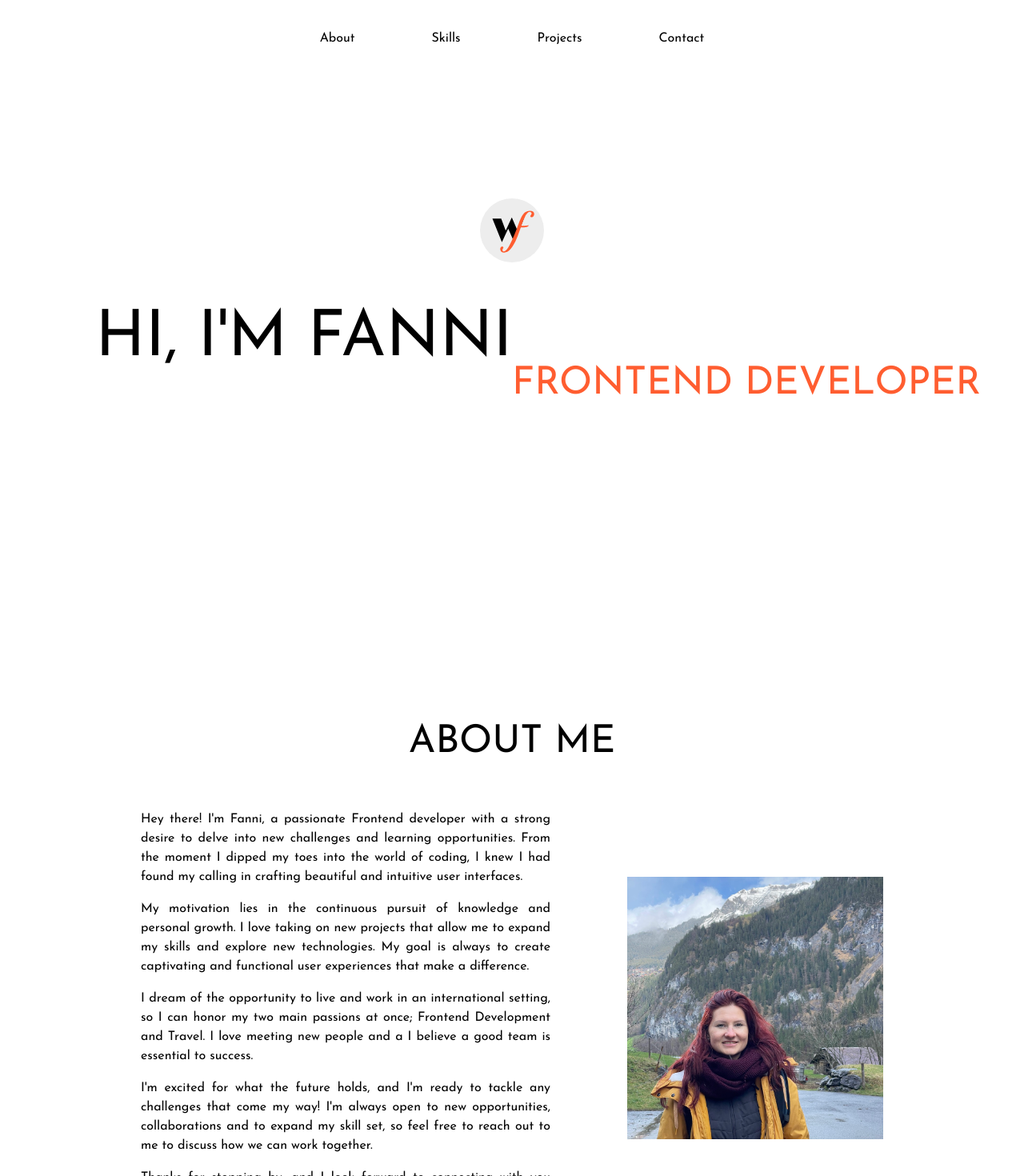
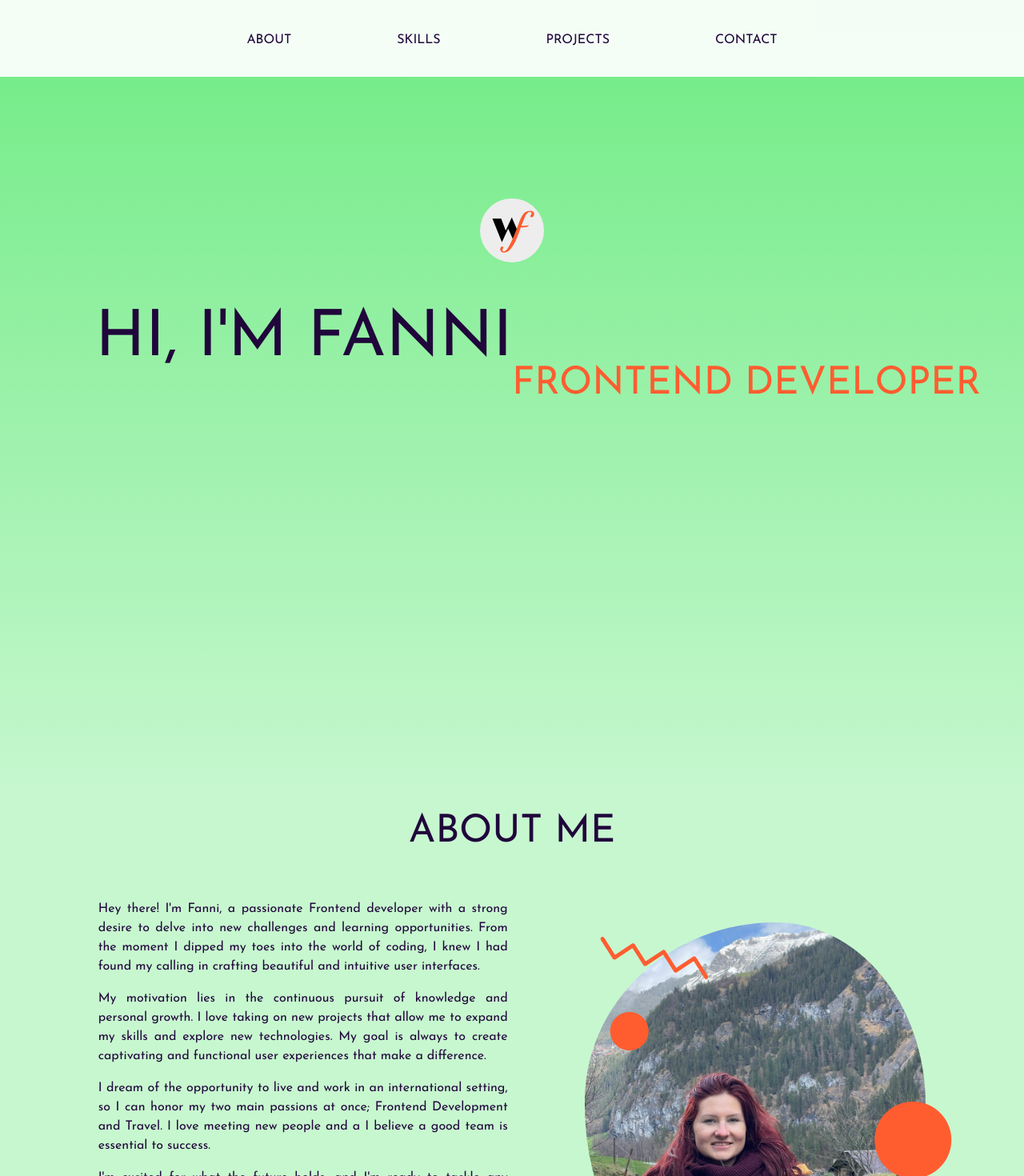
Before and after one commit to wfanni/portfolio, a React (Vite) app: page / in a window 1280 px wide. Shown: the top 1470 px of the page at 80% size. Built offline with nearby package versions, Linux system fonts and the light colour scheme.

Commit message:
bunch of updates
- toolbar styles and behavior (scroll)
- about section decoration, styling
- small changes in project section - link and positioning
- app: body colors, scroll to top feature, favicon update
- added scss

```diff
--- a/index.html
+++ b/index.html
@@ -2,7 +2,7 @@
 <html lang="en">
   <head>
     <meta charset="UTF-8" />
-    <link rel="icon" type="image/svg+xml" href="/vite.svg" />
+    <link rel="icon" type="image/svg+xml" href="/src/assets/myLogo24.svg" />
     <link rel="stylesheet" href="https://cdnjs.cloudflare.com/ajax/libs/font-awesome/6.5.2/css/all.min.css" integrity="sha512-SnH5WK+bZxgPHs44uWIX+LLJAJ9/2PkPKZ5QiAj6Ta86w+fsb2TkcmfRyVX3pBnMFcV7oQPJkl9QevSCWr3W6A==" crossorigin="anonymous" referrerpolicy="no-referrer" />
     <link rel="preconnect" href="https://fonts.googleapis.com">
     <link rel="preconnect" href="https://fonts.gstatic.com" crossorigin>
--- a/src/App.jsx
+++ b/src/App.jsx
@@ -5,16 +5,41 @@ import About from './components/About';
 import Skills from './components/Skills';
 import Projects from './components/Projects';
 import Contact from './components/Contact';
+import { useEffect, useState, useRef } from 'react';
 
 export default function App() {
+  const [scrollY, setScrollY] = useState(window.scrollY);
+  const introRef = useRef();
+  const aboutRef = useRef();
+  const skillsRef = useRef();
+  const projectsRef = useRef();
+  const contactRef = useRef();
+
+  function onScroll() {
+    setScrollY(window.scrollY);
+    console.log(scrollY);
+  }
+
+  useEffect(() => {
+    window.addEventListener("scroll", onScroll);
+    return () => {
+      window.removeEventListener("scroll", onScroll);
+    };
+  }, [])
+
+  function backToTop() {
+    window.scrollTo({top: 0, left: 0, behavior: 'smooth'});
+  }
+
   return (
     <>
-      <Toolbar />
-      <Intro />
-      <About />
-      <Skills />
-      <Projects />
-      <Contact />
+      <Toolbar scrollPosition={scrollY} sections={{about: aboutRef, skills: skillsRef, projects: projectsRef, contact: contactRef}} />
+      <Intro ref={introRef} />
+      <About ref={aboutRef} />
+      <Skills ref={skillsRef} />
+      <Projects ref={projectsRef} />
+      <Contact ref={contactRef} />
+      <button className={`backToTop fixed right-12 bottom-12 px-8 py-6 transition-all transition-200 rounded-full bg-white/50 text-orange ${scrollY >= 1000 ? 'opacity-100' : 'opacity-0'}`} type='button' onClick={backToTop} ><i className="text-5xl fa-solid fa-arrow-up"></i></button>
 
     </>
   )
--- a/src/components/About.jsx
+++ b/src/components/About.jsx
@@ -1,8 +1,11 @@
 import me from '../assets/me2.jpg';
+import line1 from '../assets/line1.svg';
+import { forwardRef } from 'react';
 
-export default function About() {
+const About = forwardRef(function About({}, ref) {
+    console.log(ref.current)
     return (
-        <section className="h-screen py-24 flex flex-col justify-center items-center gap-12">
+        <section ref={ref} className="h-screen py-24 pt-80 flex flex-col justify-center items-center gap-12">
             <h2 className="text-[3rem] uppercase">About Me</h2>
             <div className="flex justify-center items-center gap-24">
                 <div className="w-2/5 text-justify flex flex-col gap-4">
@@ -12,8 +15,17 @@ export default function About() {
                     <p>I'm excited for what the future holds, and I'm ready to tackle any challenges that come my way! I'm always open to new opportunities, collaborations and to expand my skill set, so feel free to reach out to me to discuss how we can work together.</p>
                     <p>Thanks for stopping by, and I look forward to connecting with you soon!</p>
                 </div>
-                <img className="w-1/4" src={me} alt="image-of-me"/>
+                <div className="relative w-1/3">
+                    <img className="about w-full" src={me} alt="image-of-me"/>
+                    <img className="absolute top-8 left-4 w-1/3 rotate-12 " src={line1} alt="decoration" />
+                    <img className="absolute bottom-8 -right-12 w-2/5 -rotate-[60deg]" src={line1} alt="decoration" />
+                    <i className=" absolute top-28 left-8 text-5xl text-orange fa-solid fa-circle"></i>
+                    <i className=" absolute bottom-0 left-80 text-7xl text-orange fa-regular fa-circle"></i>
+                    <i className=" absolute top-56 -right-8 text-8xl text-orange fa-solid fa-circle"></i>
+                </div>
             </div>
         </section>
     )
-}
+})
+
+export default About
--- a/src/components/Contact.jsx
+++ b/src/components/Contact.jsx
@@ -1,6 +1,8 @@
-export default function Contact() {
+import { forwardRef } from "react"
+
+const Contact = forwardRef(function Contact({}, ref) {
     return (
-        <section className="h-screen w-full flex flex-col justify-center items-center gap-12">
+        <section ref={ref} className="contact h-screen w-full flex flex-col justify-center items-center gap-12">
             <h2 className="text-[3rem] -mt-16 uppercase">Contact me</h2>
             <ul className="flex flex-col gap-12">
                 <li>fanniwihl@gmail.com</li>
@@ -10,4 +12,6 @@ export default function Contact() {
             </ul>
         </section>
     )
-}
+})
+
+export default Contact
--- a/src/components/Skills.jsx
+++ b/src/components/Skills.jsx
@@ -1,6 +1,8 @@
-export default function Skills() {
+import { forwardRef } from "react";
+
+const Skills = forwardRef(function Skills({}, ref) {
     return (
-        <section className="h-screen flex flex-col justify-center items-center gap-12">
+        <section ref={ref} className="h-screen pt-12 flex flex-col justify-center items-center gap-12">
             <h2 className="text-[3rem] uppercase">Skills</h2>
             <div className="w-3/4 mx-auto flex flex-col items-center justify-center gap-12">
                 <div className="relative w-full h-12 bg-slate-200 text-white leading-[3rem] before:content-['HTML'] before:absolute before:h-12 before:w-[95%] before:pl-4 before:bg-orange"></div>
@@ -10,4 +12,6 @@ export default function Skills() {
             </div>
         </section>
     )
-}
+})
+
+export default Skills
--- a/src/components/Toolbar.jsx
+++ b/src/components/Toolbar.jsx
@@ -1,10 +1,25 @@
-export default function Toolbar() {
+import { useEffect } from "react";
+
+export default function Toolbar({ scrollPosition, sections }) {
+    console.log(sections);
+    let scrollStyles = "";
+    console.log(window.scrollY);
+    if (scrollY === 0) {
+        scrollStyles = "bg-transparent";
+    } else {
+        scrollStyles = "bg-[#ffffff4d]";
+    }
+
+    function scrollToSection(section) {
+        section.current.scrollIntoView({behavior: 'smooth'});
+        console.log(section.current);
+    }
     return (
-        <ul className="h-24 w-full z-10 fixed top-0 flex justify-center items-center gap-24 bg-[#ffffffcc]">
-            <li>About</li>
-            <li>Skills</li>
-            <li>Projects</li>
-            <li>Contact</li>
+        <ul className={`${scrollStyles} h-24 w-full z-10 fixed top-0 flex justify-center items-center gap-24 transition-all transition-200 bg-[#ffffff4d] hover:bg-[#ffffffeb]`}>
+            <li onClick={() => scrollToSection(sections.about)} className="cursor-pointer menu-item">About</li>
+            <li onClick={() => scrollToSection(sections.skills)} className="cursor-pointer menu-item">Skills</li>
+            <li onClick={() => scrollToSection(sections.projects)} className="cursor-pointer menu-item">Projects</li>
+            <li onClick={() => scrollToSection(sections.contact)} className="cursor-pointer menu-item">Contact</li>
         </ul>
     )
 }
--- a/src/index.css
+++ b/src/index.css
@@ -1,7 +1,66 @@
 @tailwind base;
 @tailwind components;
 @tailwind utilities;
+body {
+  position: relative;
+  font-family: "Josefin Sans", sans-serif;
+  color: #20063b;
+  background: linear-gradient(to bottom, #6eeb83, #c7f7cf 25%);
+}
 
-body {
-  font-family: 'Josefin Sans', sans-serif;
+.contact {
+  background: linear-gradient(to top, #6eeb83, #c7f7cf 60%);
 }
+
+.about {
+  border-radius: 56% 44% 71% 29%/51% 52% 48% 48%;
+}
+
+.menu-item {
+  display: inline-block;
+  position: relative;
+  display: block;
+  margin: 0 2px;
+  padding: 0.5rem 1rem 0.3rem;
+  text-transform: uppercase;
+  overflow: hidden;
+  transition: all 0.2s ease-in-out;
+}
+.menu-item:before {
+  transform: translateX(100%);
+  content: "";
+  position: absolute;
+  bottom: 0;
+  left: 0;
+  width: 99.5%;
+  height: 2px;
+  border-bottom: 2px solid transparent;
+  border-left: 2px solid transparent;
+}
+.menu-item:after {
+  transform: translateX(-100%);
+  content: "";
+  position: absolute;
+  top: 0;
+  left: 0;
+  width: 99.5%;
+  height: 2px;
+  border-top: 2px solid transparent;
+  border-right: 2px solid transparent;
+}
+.menu-item:hover {
+  color: #ff5d30;
+  text-decoration: none;
+}
+.menu-item:hover:before {
+  transition: 0.1s transform linear, 0.1s height linear 0.1s;
+  transform: translateX(0);
+  height: 100%;
+  border-color: #ff5d30;
+}
+.menu-item:hover:after {
+  transition: 0.1s transform linear 0.2s, 0.1s height linear 0.3s;
+  transform: translateX(0);
+  height: 100%;
+  border-color: #ff5d30;
+}/*# sourceMappingURL=index.css.map */
--- /dev/null
+++ b/src/index.scss
@@ -0,0 +1,72 @@
+@tailwind base;
+@tailwind components;
+@tailwind utilities;
+
+body {
+  position: relative;
+  font-family: "Josefin Sans", sans-serif;
+  color: #20063b;
+  background: linear-gradient(to bottom, #6eeb83, #c7f7cf 25%);
+}
+
+.contact {
+  background: linear-gradient(to top, #6eeb83, #c7f7cf 60%);
+}
+
+.about {
+  border-radius: 56% 44% 71% 29% / 51% 52% 48% 48%;
+}
+
+.menu-item {
+  display: inline-block;
+  position: relative;
+  display: block;
+  margin: 0 2px;
+  padding: 0.5rem 1rem 0.3rem;
+  text-transform: uppercase;
+  overflow: hidden;
+  transition: all 0.2s ease-in-out;
+
+
+  &:before {
+    transform: translateX(100%);
+    content: "";
+    position: absolute;
+    bottom: 0;
+    left: 0;
+    width: 99.5%;
+    height: 2px;
+    border-bottom: 2px solid transparent;
+    border-left: 2px solid transparent;
+  }
+
+  &:after {
+    transform: translateX(-100%);
+    content: "";
+    position: absolute;
+    top: 0;
+    left: 0;
+    width: 99.5%;
+    height: 2px;
+    border-top: 2px solid transparent;
+    border-right: 2px solid transparent;
+  }
+
+  &:hover {
+    color: #ff5d30;
+    text-decoration: none;
+
+    &:before {
+      transition: 0.1s transform linear, 0.1s height linear 0.1s;
+      transform: translateX(0);
+      height: 100%;
+      border-color: #ff5d30;
+    }
+    &:after {
+      transition: 0.1s transform linear 0.2s, 0.1s height linear 0.3s;
+      transform: translateX(0);
+      height: 100%;
+      border-color: #ff5d30;
+    }
+  }
+}
--- a/tailwind.config.js
+++ b/tailwind.config.js
@@ -6,6 +6,8 @@ export default {
     extend: {
       colors: {
         orange: '#ff5d30',
+        green: '#6EEB83',
+        dark: '#20063B',
       }
     },
   },
```
Also changed, not shown: src/components/Projects.jsx (+10 -7 lines), src/assets/line1.svg (added), 1 other file (tests, documents, lock files or other folders).
